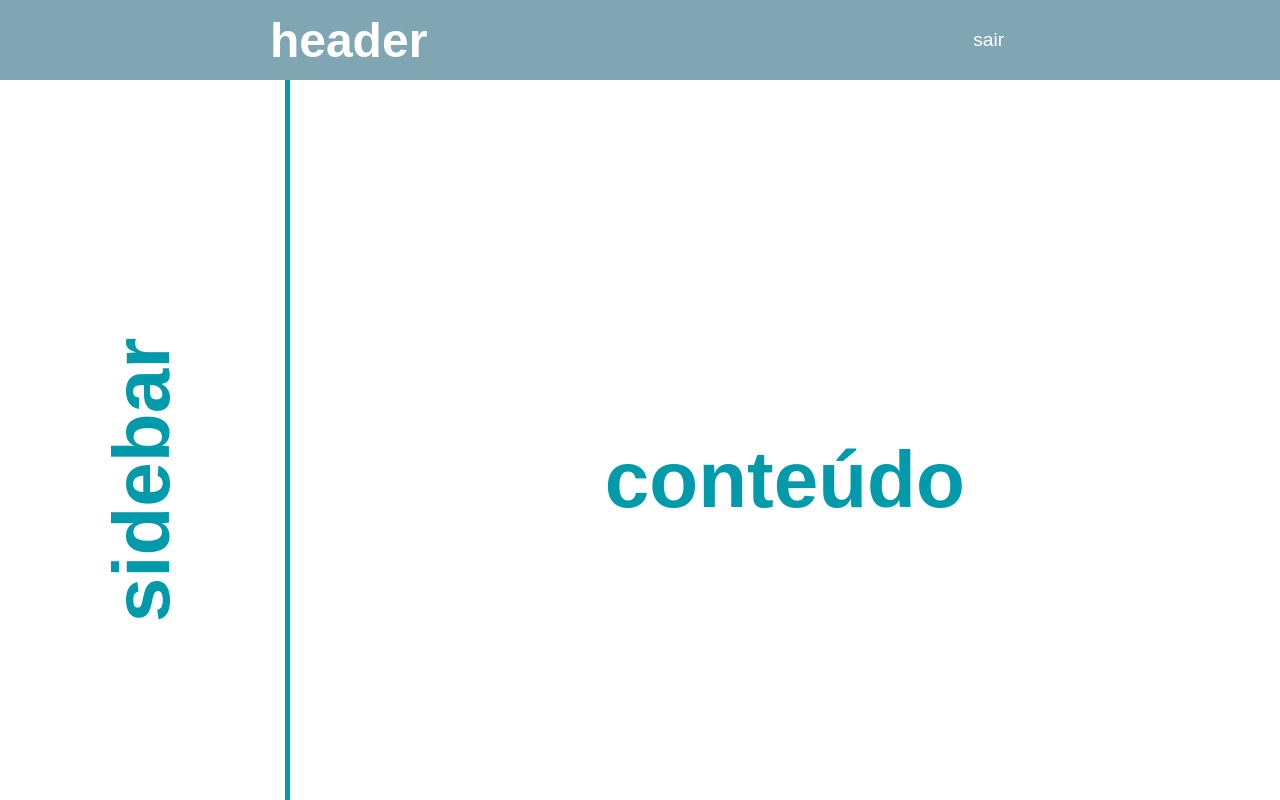
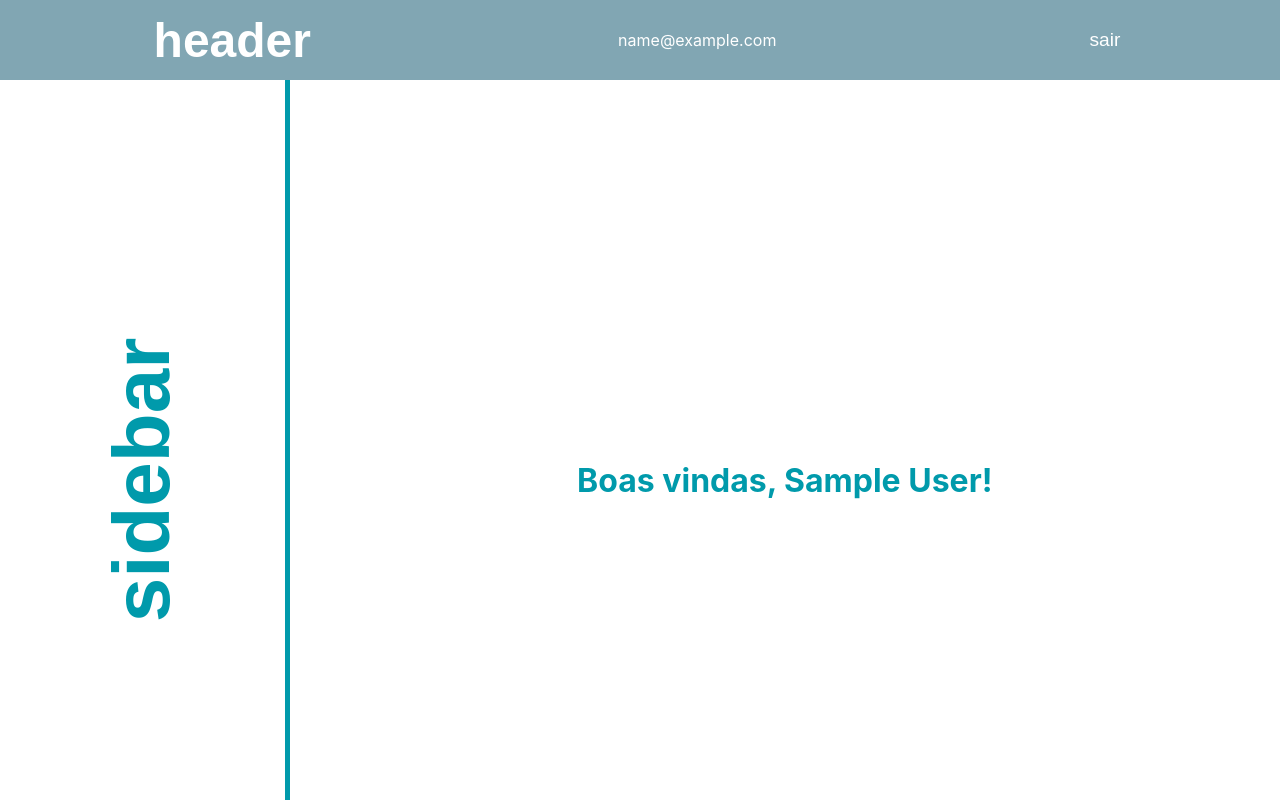
Before and after one commit to camilasoarres/react-ts-lenny, a Next.js app: page /dashboard in a window 1280 px wide. Built offline with nearby package versions, Linux system fonts and the light colour scheme; sample sign-in values are in the browser's storage.

Commit message:
adding user at localstorage

```diff
--- a/pages/dashboard.tsx
+++ b/pages/dashboard.tsx
@@ -1,8 +1,8 @@
 // Libs
-import React from "react";
+import React, { useEffect } from "react";
 import styled from "styled-components";
-import Link from "next/link";
 import { useUser } from "../utils/hooks";
+import Router from "next/router";
 
 const Container = styled.div`
   height: 100vh;
@@ -70,10 +70,20 @@ const Content = styled.div`
 const Dashboard = () => {
   const { logout } = useUser();
 
+  useEffect(() => {
+    const user = process.browser && localStorage.getItem('x-app-user');
+    if (!user) {
+      Router.push("/login");
+    }
+  }, []);
+
+  const user = process.browser && JSON.parse(localStorage.getItem('x-app-user'));
+
   return (
     <Container>
       <Header>
         <p>header</p>
+        <span>{user?.email}</span>
         <button onClick={() => logout()}>sair</button>
       </Header>
       <Box>
@@ -81,7 +91,7 @@ const Dashboard = () => {
           <p>sidebar</p>
         </Sidebar>
         <Content>
-          <p>conteúdo</p>
+          <h1>Boas vindas, {user?.name}!</h1>
         </Content>
       </Box>
     </Container>
--- a/pages/login.tsx
+++ b/pages/login.tsx
@@ -23,10 +23,11 @@ const Login = () => {
 
   const saveForm = (ev: React.SyntheticEvent<HTMLFormElement>) => {
     ev.preventDefault();
-    console.log("userData", userData);
+
     if (userData.errorId) {
       setMessageError("Algo de errado não está certo!");
     } else {
+      localStorage.setItem('x-app-user', JSON.stringify(userData));
       Router.push("/dashboard");
     }
   };
--- a/pages/register.tsx
+++ b/pages/register.tsx
@@ -28,9 +28,6 @@ const Login = () => {
       setMessageError("Algo de errado não está certo!");
     } else {
       Router.push("/login");
-      // setTimeout(() => {
-      //   setMessageError("");
-      // }, 3000);
     }
   };
 
```
